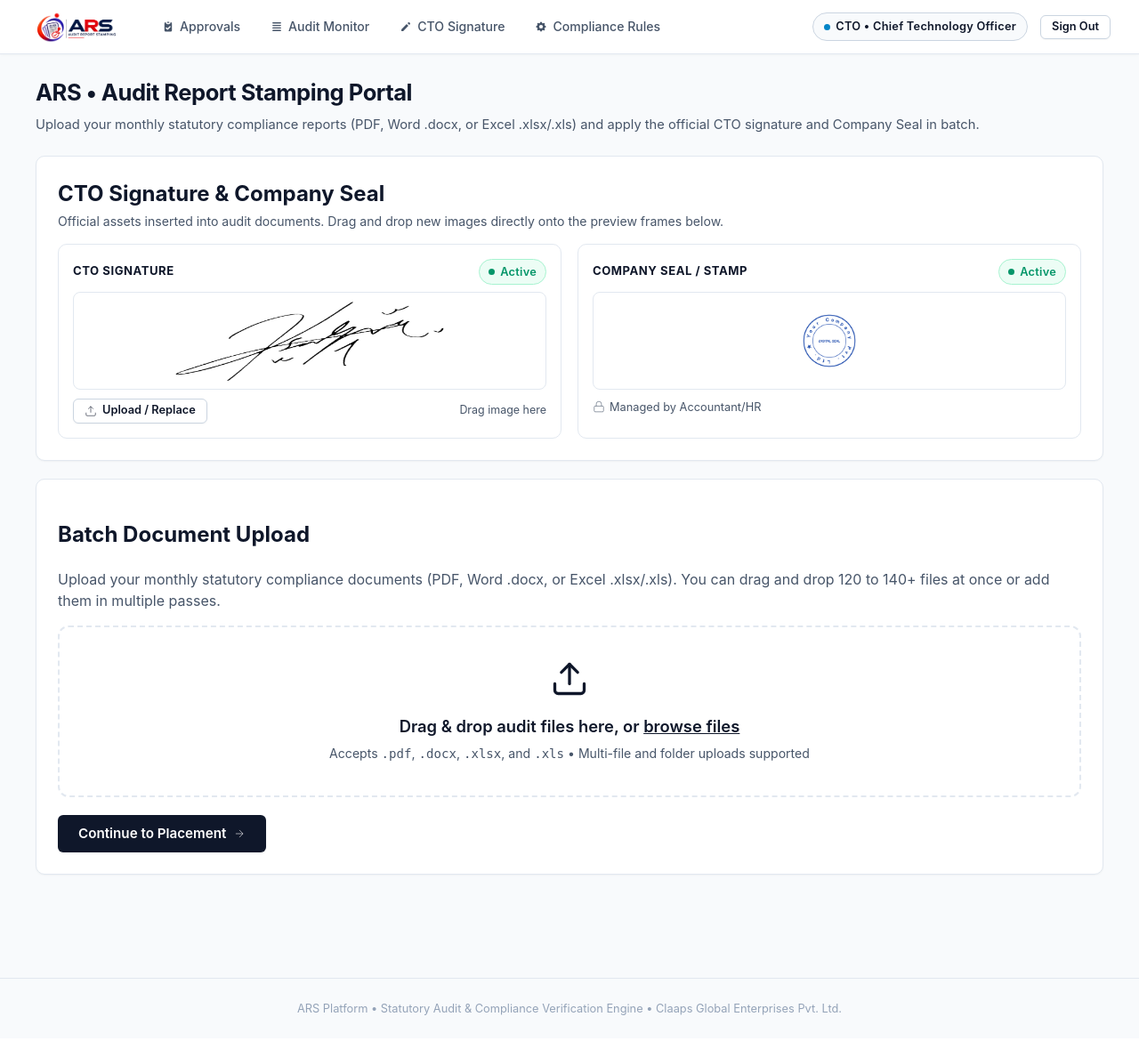
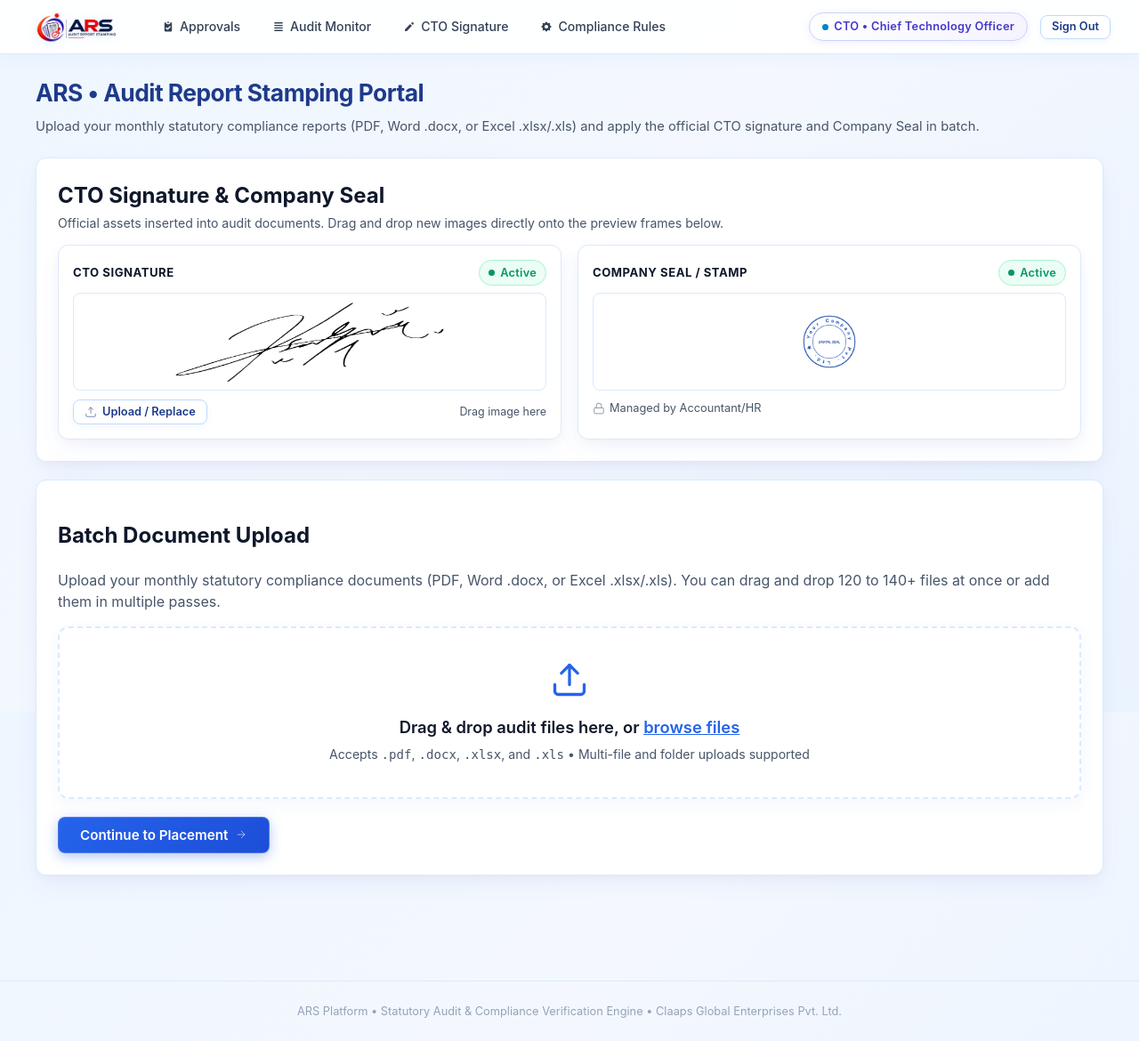
Before and after one commit to claapstest/audit-report-management, a FastAPI app: page /batch/new in a window 1280 px wide. Shown: the whole page at 89% size. Before the commit the page ends 1141 px from the top, so only its background shows below. Run offline with FastAPI, Linux system fonts and the light colour scheme; the visitor is signed in with stand-in values (Sample User, id 1); data comes from the database, SQL or seed files in the repository; data that the repository does not hold is empty.

Commit message:
Design: Overhaul application to luminous light blue theme with brand gradient shadows

```diff
--- a/static/style.css
+++ b/static/style.css
@@ -7,18 +7,20 @@
 :root {
   color-scheme: light;
 
-  /* Brand Accents */
-  --brand-navy: #0f172a;
-  --brand-navy-light: #1e293b;
+  /* Brand Identity (Cobalt Blue, Deep Navy & Crimson Red) */
+  --brand-blue: #1d4ed8;
+  --brand-blue-accent: #2563eb;
+  --brand-blue-light: #3b82f6;
+  --brand-navy: #1e3a8a;
   --brand-red: #dc2626;
-  --brand-red-light: #ef4444;
+  --brand-red-accent: #ef4444;
 
-  /* Primary Actions */
-  --primary: #0f172a;
-  --primary-hover: #1e293b;
+  /* Primary Action Colors */
+  --primary: #2563eb;
+  --primary-hover: #1d4ed8;
   --primary-text: #ffffff;
 
-  /* Status Indicators (Executive Clean Tint) */
+  /* Status Indicators */
   --success: #059669;
   --success-bg: #ecfdf5;
   --success-border: #a7f3d0;
@@ -35,24 +37,28 @@
   --info-bg: #f0f9ff;
   --info-border: #bae6fd;
 
-  /* Pure White Enterprise Surfaces */
-  --bg: #f8fafc;
-  --bg-subtle: #f1f5f9;
+  /* Luminous Light Blue Theme Surfaces */
+  --bg: #eef6ff;
+  --bg-gradient: linear-gradient(135deg, #eef6ff 0%, #f4f8fe 45%, #eaf3fe 100%);
+  --bg-subtle: #f0f7ff;
   --card: #ffffff;
   --card-hover: #ffffff;
   --text: #0f172a;
   --text-muted: #475569;
   --text-dim: #94a3b8;
-  --border: #e2e8f0;
-  --border-strong: #cbd5e1;
-  --border-color: #e2e8f0;
-  --header-bg: #ffffff;
+  --border: #dbeafe;
+  --border-strong: #bfdbfe;
+  --border-color: #dbeafe;
+  --header-bg: rgba(255, 255, 255, 0.92);
   --input-bg: #ffffff;
 
-  /* Subtle Elevation Shadows */
-  --shadow-sm: 0 1px 2px 0 rgba(0, 0, 0, 0.04);
-  --shadow-md: 0 4px 6px -1px rgba(0, 0, 0, 0.05), 0 2px 4px -2px rgba(0, 0, 0, 0.03);
-  --shadow-lg: 0 10px 15px -3px rgba(0, 0, 0, 0.06), 0 4px 6px -4px rgba(0, 0, 0, 0.03);
+  /* Signature Brand Gradient Shadows (Cobalt Blue + Subtle Crimson) */
+  --shadow-sm: 0 2px 8px rgba(37, 99, 235, 0.06);
+  --shadow-md: 0 8px 24px -4px rgba(37, 99, 235, 0.10), 0 4px 12px -2px rgba(220, 38, 38, 0.04);
+  --shadow-lg: 0 16px 36px -6px rgba(37, 99, 235, 0.14), 0 8px 18px -4px rgba(220, 38, 38, 0.06);
+  --shadow-card: 0 10px 28px -4px rgba(37, 99, 235, 0.08), 0 4px 12px -2px rgba(220, 38, 38, 0.04);
+  --shadow-btn: 0 4px 14px rgba(37, 99, 235, 0.35);
+  --shadow-btn-hover: 0 6px 20px rgba(37, 99, 235, 0.45), 0 2px 8px rgba(220, 38, 38, 0.20);
 }
 
 /* Base Styles */
@@ -64,7 +70,8 @@ body {
   margin: 0;
   min-height: 100vh;
   font-family: -apple-system, BlinkMacSystemFont, "Segoe UI", Roboto, "Helvetica Neue", Arial, sans-serif;
-  background-color: var(--bg);
+  background: var(--bg-gradient);
+  background-attachment: fixed;
   color: var(--text);
   line-height: 1.5;
   -webkit-font-smoothing: antialiased;
@@ -114,15 +121,17 @@ body {
   padding: 24px 20px 48px;
 }
 
-/* Executive Navigation Topbar */
+/* Executive Navigation Topbar with Light Blue Frost */
 .topbar {
   display: flex;
   justify-content: space-between;
   align-items: center;
   padding: 10px 32px;
   background: var(--header-bg);
+  backdrop-filter: blur(14px);
+  -webkit-backdrop-filter: blur(14px);
   border-bottom: 1px solid var(--border);
-  box-shadow: 0 1px 3px rgba(0, 0, 0, 0.03);
+  box-shadow: 0 4px 20px rgba(37, 99, 235, 0.05);
   position: sticky;
   top: 0;
   z-index: 100;
@@ -147,6 +156,7 @@ body {
   height: 36px;
   width: auto;
   object-fit: contain;
+  filter: drop-shadow(0 2px 6px rgba(37, 99, 235, 0.15));
 }
 
 .brand-text {
@@ -174,16 +184,16 @@ body {
 .nav-links {
   display: flex;
   align-items: center;
-  gap: 6px;
+  gap: 8px;
 }
 
 .nav-links a {
-  color: var(--text-muted);
+  color: #334155;
   text-decoration: none;
   font-size: 0.88rem;
   font-weight: 500;
   padding: 7px 14px;
-  border-radius: 6px;
+  border-radius: 8px;
   transition: all 0.15s ease;
   display: inline-flex;
   align-items: center;
@@ -208,36 +220,40 @@ body {
   gap: 14px;
 }
 
-/* User Role Indicator Pills */
+/* User Role Indicator Pills with Glow Shadows */
 .user-pill {
   display: inline-flex;
   align-items: center;
-  padding: 5px 12px;
+  padding: 5px 14px;
   border-radius: 20px;
   font-size: 0.80rem;
   font-weight: 600;
   letter-spacing: 0.02em;
-  background: var(--card);
-  border: 1px solid var(--border);
-  color: var(--text);
+  background: #ffffff;
+  border: 1px solid var(--border-strong);
+  color: var(--brand-navy);
+  box-shadow: 0 2px 8px rgba(37, 99, 235, 0.06);
 }
 
 .user-role-cto {
-  border-color: #cbd5e1;
-  background: #f8fafc;
-  color: #0f172a;
+  border-color: #c7d2fe;
+  background: linear-gradient(135deg, #ffffff 0%, #f5f3ff 100%);
+  color: #4338ca;
+  box-shadow: 0 2px 10px rgba(99, 102, 241, 0.10);
 }
 
 .user-role-accountant {
-  border-color: #cbd5e1;
-  background: #f8fafc;
-  color: #0f172a;
+  border-color: #a7f3d0;
+  background: linear-gradient(135deg, #ffffff 0%, #f0fdf4 100%);
+  color: #065f46;
+  box-shadow: 0 2px 10px rgba(5, 150, 105, 0.10);
 }
 
 .user-role-hr {
-  border-color: #cbd5e1;
-  background: #f8fafc;
-  color: #0f172a;
+  border-color: #fbcfe8;
+  background: linear-gradient(135deg, #ffffff 0%, #fdf2f8 100%);
+  color: #9d174d;
+  box-shadow: 0 2px 10px rgba(219, 39, 119, 0.10);
 }
 
 /* Page Header */
@@ -247,10 +263,10 @@ body {
 
 .page-header h1 {
   margin: 0;
-  font-size: 1.6rem;
+  font-size: 1.65rem;
   font-weight: 700;
   letter-spacing: -0.02em;
-  color: var(--text);
+  color: var(--brand-navy);
 }
 
 .page-header p {
@@ -263,15 +279,20 @@ body {
   color: var(--text-muted);
 }
 
-/* Cards & Containers */
+/* Cards & Containers with Gradient Shadows */
 .card {
   background: var(--card);
   border: 1px solid var(--border);
-  border-radius: 10px;
+  border-radius: 12px;
   padding: 24px;
-  margin-bottom: 20px;
-  box-shadow: var(--shadow-sm);
-  transition: border-color 0.15s ease, box-shadow 0.15s ease;
+  margin-bottom: 22px;
+  box-shadow: var(--shadow-card);
+  transition: all 0.2s ease;
+}
+
+.card:hover {
+  border-color: var(--border-strong);
+  box-shadow: var(--shadow-md);
 }
 
 /* Metrics & Stats Grid */
@@ -324,8 +352,8 @@ body {
   font-weight: 600;
   font-size: 0.88rem;
   line-height: 1;
-  padding: 9px 16px;
-  border-radius: 6px;
+  padding: 10px 18px;
+  border-radius: 8px;
   border: 1px solid transparent;
   cursor: pointer;
   text-decoration: none;
@@ -334,29 +362,34 @@ body {
 }
 
 .btn-primary {
-  background: var(--primary);
+  background: linear-gradient(135deg, var(--brand-blue-accent) 0%, var(--brand-blue) 100%);
   color: #ffffff !important;
-  box-shadow: 0 1px 2px rgba(0, 0, 0, 0.08);
+  box-shadow: var(--shadow-btn);
+  border: 1px solid rgba(255, 255, 255, 0.2);
 }
 
 .btn-primary:hover {
-  background: var(--primary-hover);
+  background: linear-gradient(135deg, var(--brand-blue) 0%, var(--brand-navy) 100%);
+  box-shadow: var(--shadow-btn-hover);
+  transform: translateY(-1px);
 }
 
 .btn-secondary {
-  background: var(--card);
+  background: #ffffff;
   border: 1px solid var(--border-strong);
-  color: var(--text) !important;
-  box-shadow: var(--shadow-sm);
+  color: var(--brand-navy) !important;
+  box-shadow: 0 2px 6px rgba(37, 99, 235, 0.06);
 }
 
 .btn-secondary:hover {
   background: var(--bg-subtle);
-  border-color: #94a3b8;
+  border-color: #93c5fd;
+  color: var(--brand-blue) !important;
+  box-shadow: 0 4px 12px rgba(37, 99, 235, 0.12);
 }
 
 .btn-large {
-  padding: 12px 22px;
+  padding: 12px 24px;
   font-size: 0.95rem;
 }
 
@@ -601,26 +638,30 @@ textarea:focus {
 .file-name-text { font-size: 0.90rem; font-weight: 500; }
 
 .browse-link {
-  color: var(--primary);
+  color: var(--brand-blue-accent);
   cursor: pointer;
   text-decoration: underline;
+  font-weight: 600;
 }
 
-/* Dropzone */
+/* Dropzone with Light Blue Glow */
 .dropzone {
-  border: 2px dashed var(--border-strong);
-  border-radius: 12px;
-  padding: 36px 20px;
+  border: 2px dashed #93c5fd;
+  border-radius: 14px;
+  padding: 38px 24px;
   text-align: center;
-  background: var(--card);
+  background: linear-gradient(180deg, #ffffff 0%, #f0f7ff 100%);
   cursor: pointer;
+  box-shadow: 0 6px 18px rgba(37, 99, 235, 0.05);
   transition: all 0.2s ease;
 }
 
 .dropzone:hover,
 .dropzone.dropzone-active {
-  border-color: var(--primary) !important;
-  background: var(--bg-subtle) !important;
+  border-color: var(--brand-blue-accent) !important;
+  background: #e0f2fe !important;
+  box-shadow: 0 10px 28px rgba(37, 99, 235, 0.15) !important;
+  transform: scale(1.005);
 }
 
 /* Mode Options */
@@ -652,15 +695,16 @@ textarea:focus {
 
 .dashboard-asset-card {
   border: 1px solid var(--border);
-  border-radius: 10px;
+  border-radius: 12px;
   padding: 16px;
   background: var(--card);
-  transition: border-color 0.15s ease, box-shadow 0.15s ease;
+  box-shadow: var(--shadow-card);
+  transition: all 0.2s ease;
 }
 
 .dashboard-asset-card:hover {
-  border-color: var(--primary);
-  box-shadow: var(--shadow-sm);
+  border-color: var(--border-strong);
+  box-shadow: var(--shadow-md);
 }
 
 .dashboard-asset-thumb {
@@ -669,10 +713,11 @@ textarea:focus {
   align-items: center;
   justify-content: center;
   background: #ffffff;
-  border: 1px solid var(--border);
+  border: 1px solid var(--border-strong);
   border-radius: 8px;
   padding: 8px;
   overflow: hidden;
+  box-shadow: inset 0 1px 3px rgba(37, 99, 235, 0.04);
 }
 
 .dashboard-asset-thumb img {
```
Also changed, not shown: other parts of static/style.css (+106 -74 lines), templates/login.html (+9 -9 lines).
